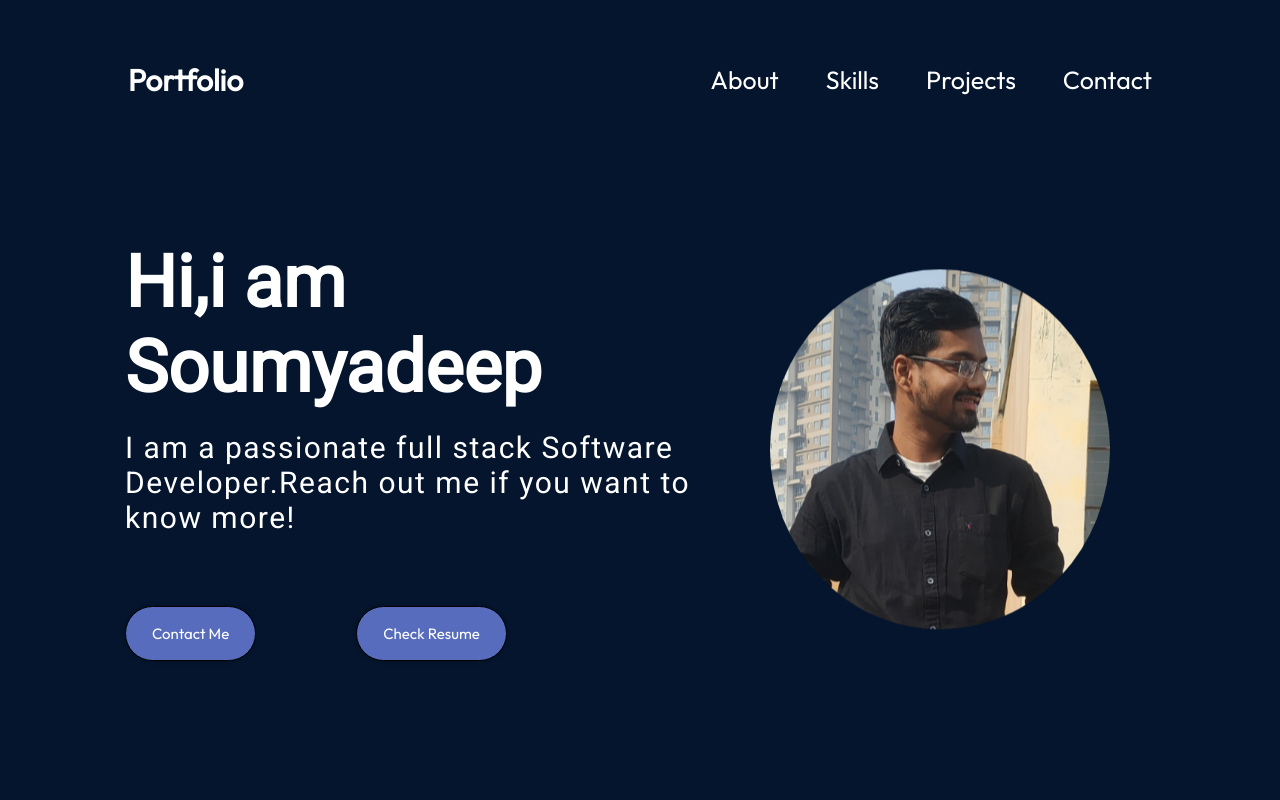
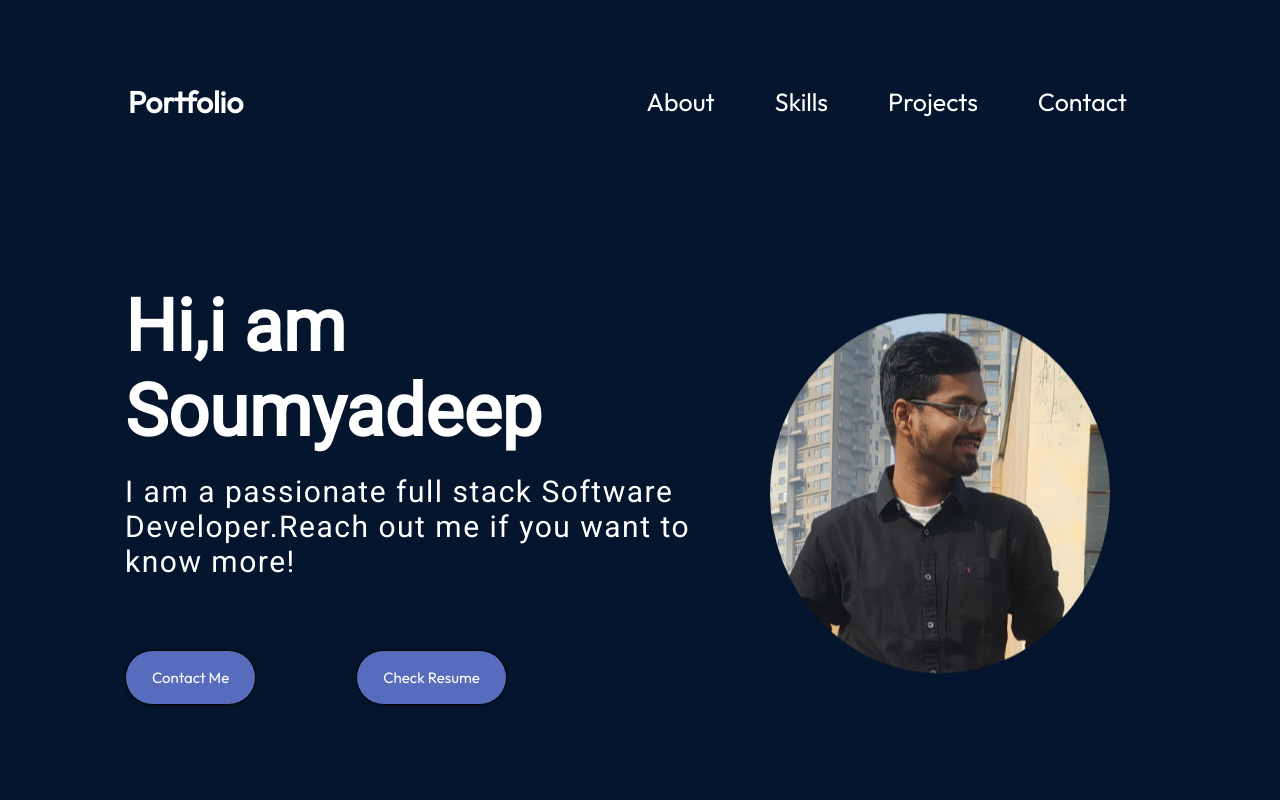
Before and after one commit to Soumyadeep-Dey10/My-Portfolio, a React (Vite) app: page / in a window 1280 px wide. Shown: the top 800 px of the page. Built offline with nearby package versions, Linux system fonts and the light colour scheme.

Commit message:
Added stylings

```diff
--- a/src/components/Navbar.module.css
+++ b/src/components/Navbar.module.css
@@ -28,9 +28,33 @@
 
 .menuItems {
   display: flex;
-  gap: 47px;
+  gap: 10px;
   list-style: none;
 }
+.menuItems a {
+  font-size: 25px;
+  color: var(--color-text);
+  text-decoration: none;
+  display: flex;
+  flex-direction: row;
+  align-items: center;
+  border-radius: 20px;
+  list-style: none;
+  padding: 25px;
+  background-image: linear-gradient(
+    90deg,
+    rgba(165, 215, 232, 0.42) 0%,
+    rgba(255, 255, 255, 0) 100%
+  );
+  background-size: 0 100%;
+  background-repeat: no-repeat;
+  transition: 0.4s;
+}
+
+.menuItems a:hover {
+  background-size: 100% 100%;
+}
+
 
 .menuItems a {
   font-size: 25px;
@@ -63,7 +87,7 @@
     display: none;
     flex-direction: column;
     align-items: center;
-    gap: 13px;
+    gap: 5px;
     border-radius: 10px;
     background: rgb(25, 55, 109);
     background: linear-gradient(
```
